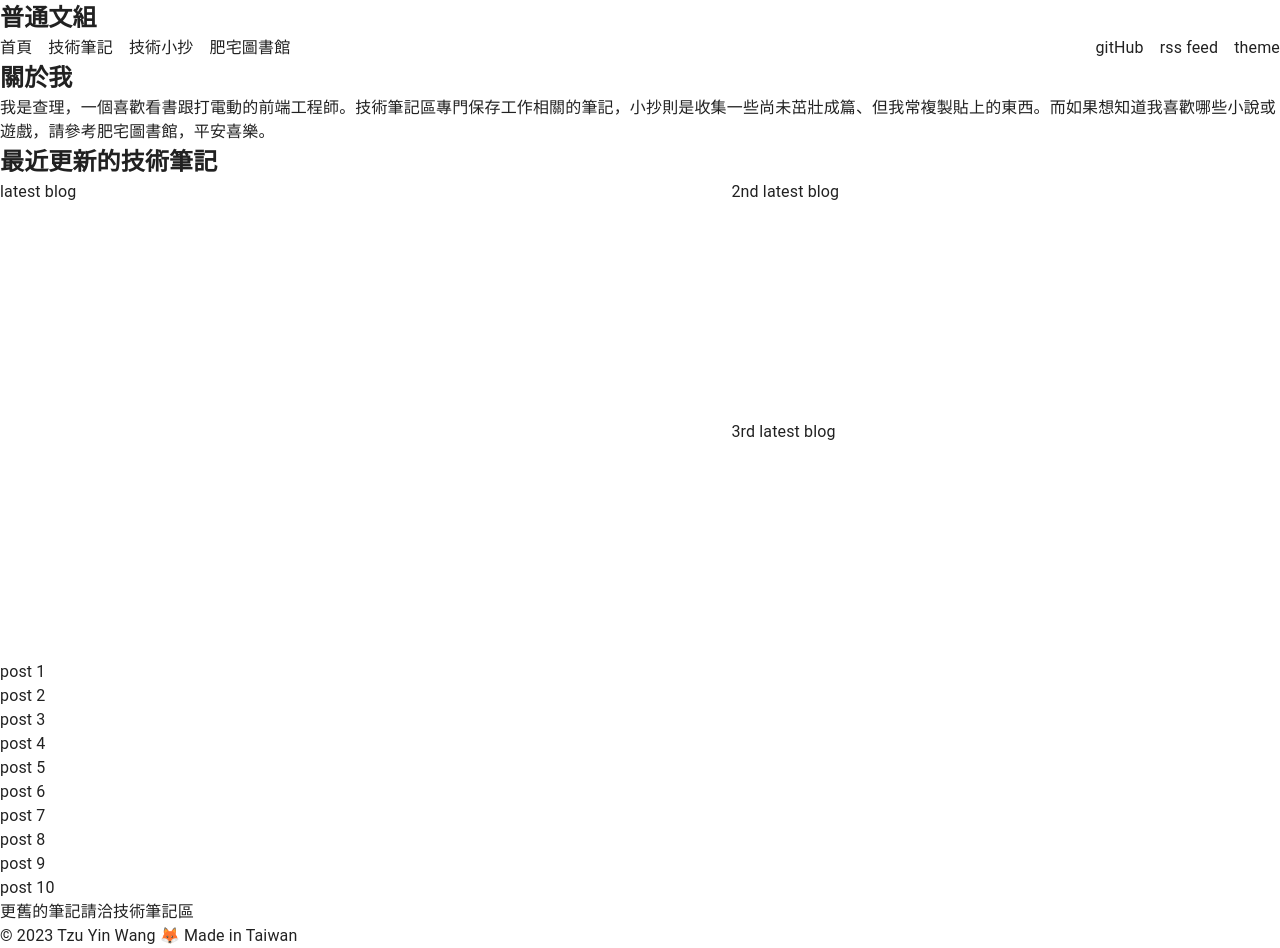
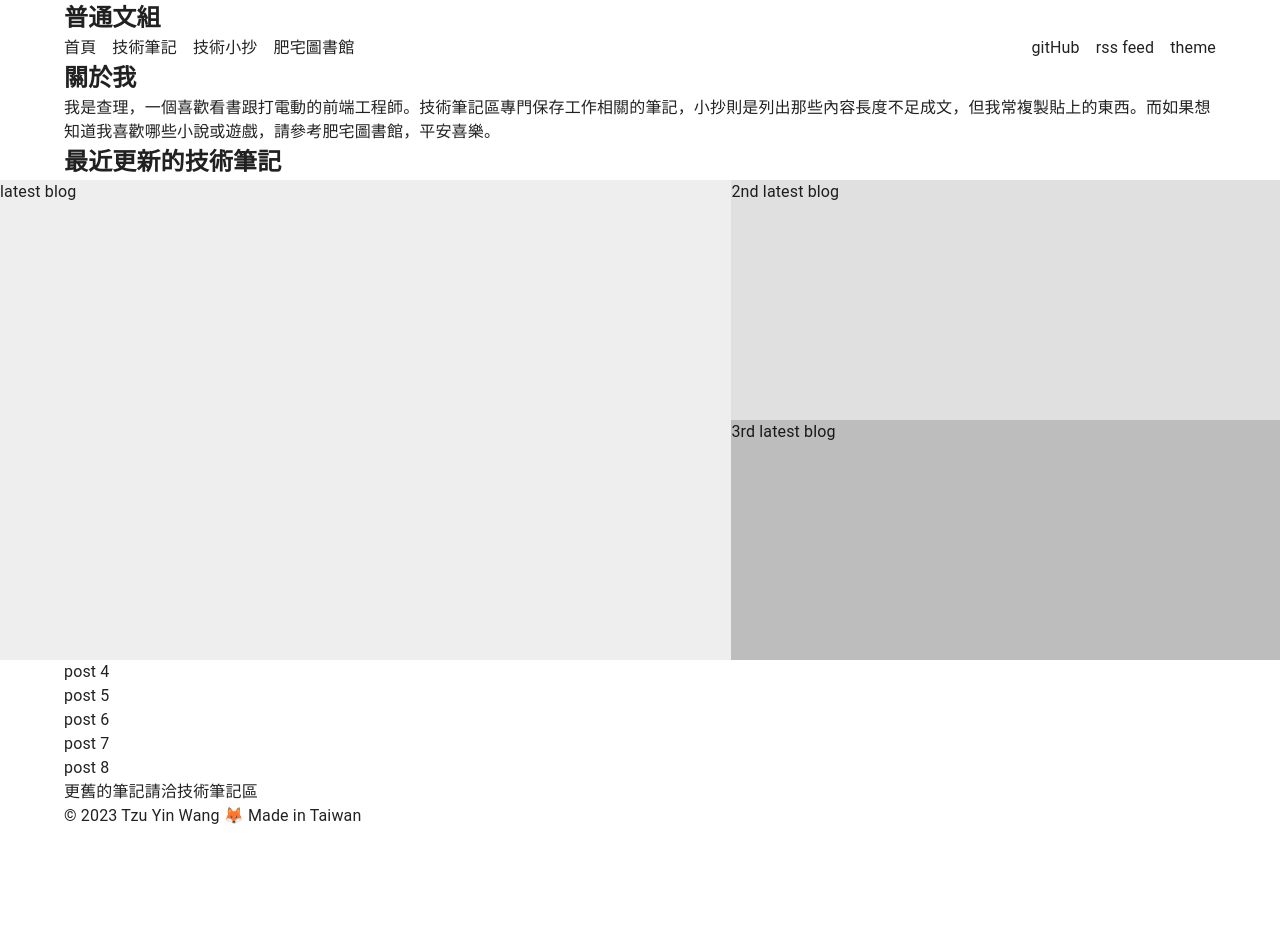
Before and after one commit to tzynwang/vite-test, a React (Vite) app: page / in a window 1280 px wide. After the commit the page ends 828 px from the top, so only its background shows below. Built offline with nearby package versions, Linux system fonts and the light colour scheme.

Commit message:
[feat] componentize Nav, Footer

```diff
--- a/src/App.module.css
+++ b/src/App.module.css
@@ -1,22 +1,6 @@
 :root {
   --post-min-height: 240px;
   --post-max-height: 360px;
-}
-
-:local(.nav_ul_container) {
-  display: block;
-}
-
-:local(.nav_ul_container_up_sm) {
-  display: flex;
-  justify-content: space-between;
-  align-items: center;
-}
-
-:local(.nav_ul) {
-  display: flex;
-  align-items: center;
-  gap: 16px;
 }
 
 :local(.main_section_main) {
@@ -36,14 +20,23 @@
 :local(.main_section_main_latest) {
   grid-area: latest;
   min-height: var(--post-min-height);
+  display: flex;
 }
 
 :local(.main_section_main_second) {
   grid-area: second;
   min-height: var(--post-min-height);
+  display: flex;
 }
 
 :local(.main_section_main_third) {
   grid-area: third;
   min-height: var(--post-min-height);
+  display: flex;
 }
+
+:local(.blog_post) {
+  display: flex;
+  flex-direction: column;
+  flex: 1 1 auto;
+}
--- a/src/App.tsx
+++ b/src/App.tsx
@@ -1,52 +1,19 @@
-import React, { memo } from 'react';
+import React, { memo, useMemo } from 'react';
 import cn from 'classnames';
 import CssBaseline from '@mui/material/CssBaseline';
-import theme, { ThemeProvider, CssVarsProvider, useMediaQuery } from './theme';
+import Container from '@mui/material/Container';
+import Footer from './components/Footer';
+import Nav from './components/Nav';
+import theme, { ThemeProvider, useMediaQuery } from './theme';
 import scopedStyles from './App.module.css';
 
 function App(): React.ReactElement {
   /* States */
   const breakpointsUpSm = useMediaQuery(theme.breakpoints.up('sm'));
 
-  /* Main */
-  return (
-    <React.Fragment>
-      <CssBaseline />
-      <ThemeProvider theme={theme}>
-        <CssVarsProvider>
-          {/* top nav */}
-          <nav>
-            <h1>普通文組</h1>
-            <div
-              className={cn(
-                breakpointsUpSm
-                  ? scopedStyles.nav_ul_container_up_sm
-                  : scopedStyles.nav_ul_container
-              )}
-            >
-              <ul className={cn(scopedStyles.nav_ul)}>
-                <li>首頁</li>
-                <li>技術筆記</li>
-                <li>技術小抄</li>
-                <li>肥宅圖書館</li>
-              </ul>
-              <ul className={cn(scopedStyles.nav_ul)}>
-                <li>gitHub</li>
-                <li>rss feed</li>
-                <li>theme</li>
-              </ul>
-            </div>
-          </nav>
-
-          {/* about */}
-          <h2>關於我</h2>
-          <section>
-            我是查理，一個喜歡看書跟打電動的前端工程師。技術筆記區專門保存工作相關的筆記，小抄則是收集一些尚未茁壯成篇、但我常複製貼上的東西。而如果想知道我喜歡哪些小說或遊戲，請參考肥宅圖書館，平安喜樂。
-          </section>
-
-          {/* posts list */}
-          <h2>最近更新的技術筆記</h2>
-          <section>
+  /* Views */
+  const LatestPostsBlock = useMemo(
+    () => (
       <div
         className={cn(
           breakpointsUpSm
@@ -55,30 +22,68 @@ function App(): React.ReactElement {
         )}
       >
         <div className={cn(scopedStyles.main_section_main_latest)}>
-                <div>latest blog</div>
+          <div
+            className={cn(scopedStyles.blog_post)}
+            style={{ backgroundColor: theme.palette.grey[200] }}
+          >
+            latest blog
+          </div>
         </div>
         <div className={cn(scopedStyles.main_section_main_second)}>
-                <div>2nd latest blog</div>
+          <div
+            className={cn(scopedStyles.blog_post)}
+            style={{ backgroundColor: theme.palette.grey[300] }}
+          >
+            2nd latest blog
+          </div>
         </div>
         <div className={cn(scopedStyles.main_section_main_third)}>
-                <div>3rd latest blog</div>
+          <div
+            className={cn(scopedStyles.blog_post)}
+            style={{ backgroundColor: theme.palette.grey[400] }}
+          >
+            3rd latest blog
           </div>
         </div>
+      </div>
+    ),
+    [breakpointsUpSm]
+  );
+
+  /* Main */
+  return (
+    <React.Fragment>
+      <CssBaseline />
+      <ThemeProvider theme={theme}>
+        <Nav />
+
+        {/* about */}
+        <section>
+          <Container>
+            <h2>關於我</h2>
             <div>
+              我是查理，一個喜歡看書跟打電動的前端工程師。技術筆記區專門保存工作相關的筆記，小抄則是列出那些內容長度不足成文，但我常複製貼上的東西。而如果想知道我喜歡哪些小說或遊戲，請參考肥宅圖書館，平安喜樂。
+            </div>
+          </Container>
+        </section>
+
+        {/* posts list */}
+        <section>
+          <Container>
+            <h2>最近更新的技術筆記</h2>
+          </Container>
+          {LatestPostsBlock}
+          <Container>
             <ul>
-                {Array.from(Array(10).keys()).map((num) => (
-                  <li key={num}>post {num + 1}</li>
+              {Array.from(Array(5).keys()).map((num) => (
+                <li key={num}>post {num + 4}</li>
               ))}
               <li>更舊的筆記請洽技術筆記區</li>
             </ul>
-            </div>
+          </Container>
         </section>
 
-          {/* footer */}
-          <footer>
-            <div>© {new Date().getFullYear()} Tzu Yin Wang 🦊 Made in Taiwan</div>
-          </footer>
-        </CssVarsProvider>
+        <Footer />
       </ThemeProvider>
     </React.Fragment>
   );
--- /dev/null
+++ b/src/components/Footer/index.tsx
@@ -0,0 +1,14 @@
+import React, { memo } from 'react';
+import Container from '@mui/material/Container';
+
+function Footer(): React.ReactElement {
+  return (
+    <footer>
+      <Container>
+        © {new Date().getFullYear()} Tzu Yin Wang 🦊 Made in Taiwan
+      </Container>
+    </footer>
+  );
+}
+
+export default memo(Footer);
--- /dev/null
+++ b/src/components/Nav/index.module.css
@@ -0,0 +1,15 @@
+:local(.nav_ul_container) {
+  display: block;
+}
+
+:local(.nav_ul_container_up_sm) {
+  display: flex;
+  justify-content: space-between;
+  align-items: center;
+}
+
+:local(.nav_ul) {
+  display: flex;
+  align-items: center;
+  gap: 16px;
+}
--- /dev/null
+++ b/src/components/Nav/index.tsx
@@ -0,0 +1,40 @@
+import React, { memo } from 'react';
+import cn from 'classnames';
+import Container from '@mui/material/Container';
+import theme, { useMediaQuery } from './../../theme';
+import scopedStyles from './index.module.css';
+
+function Footer(): React.ReactElement {
+  /* States */
+  const breakpointsUpSm = useMediaQuery(theme.breakpoints.up('sm'));
+
+  /* Main */
+  return (
+    <nav>
+      <Container>
+        <h1>普通文組</h1>
+        <div
+          className={cn(
+            breakpointsUpSm
+              ? scopedStyles.nav_ul_container_up_sm
+              : scopedStyles.nav_ul_container
+          )}
+        >
+          <ul className={cn(scopedStyles.nav_ul)}>
+            <li>首頁</li>
+            <li>技術筆記</li>
+            <li>技術小抄</li>
+            <li>肥宅圖書館</li>
+          </ul>
+          <ul className={cn(scopedStyles.nav_ul)}>
+            <li>gitHub</li>
+            <li>rss feed</li>
+            <li>theme</li>
+          </ul>
+        </div>
+      </Container>
+    </nav>
+  );
+}
+
+export default memo(Footer);
```
Lines whose indentation alone changed are shown as unchanged.
